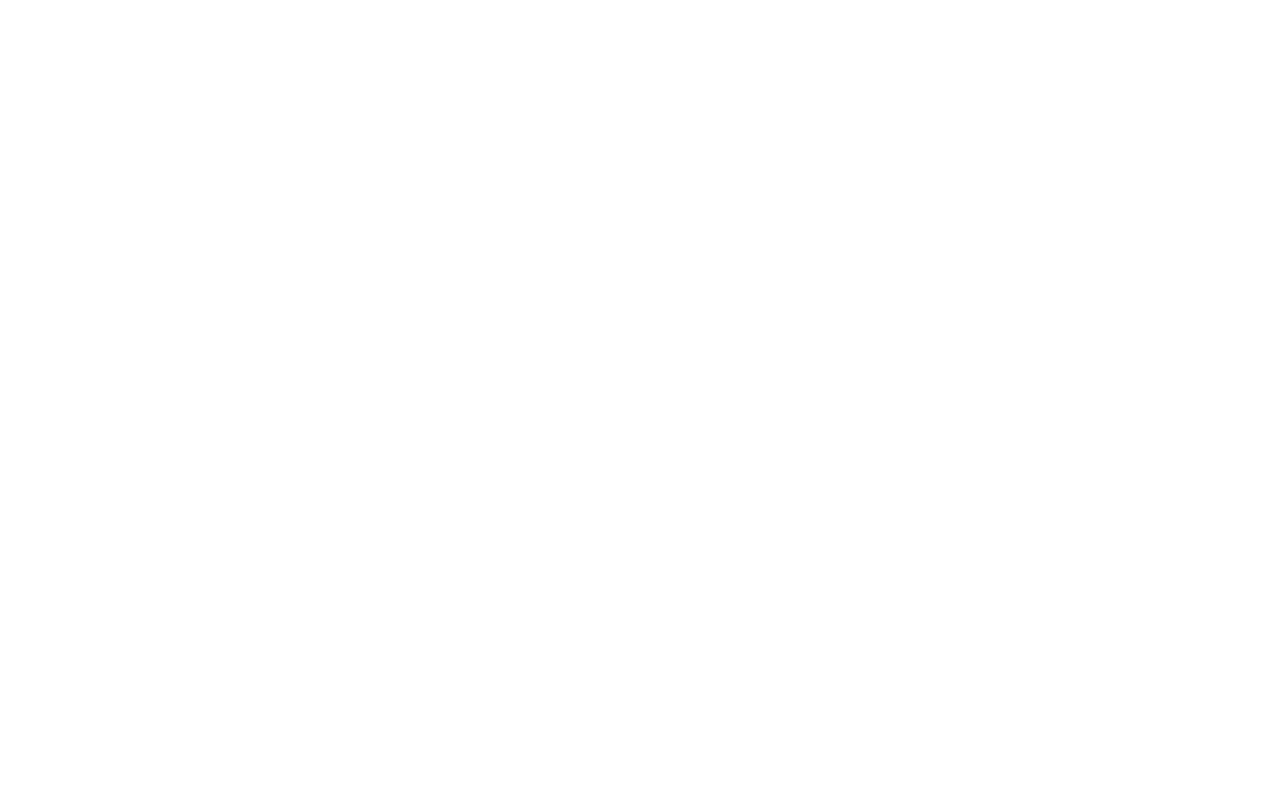
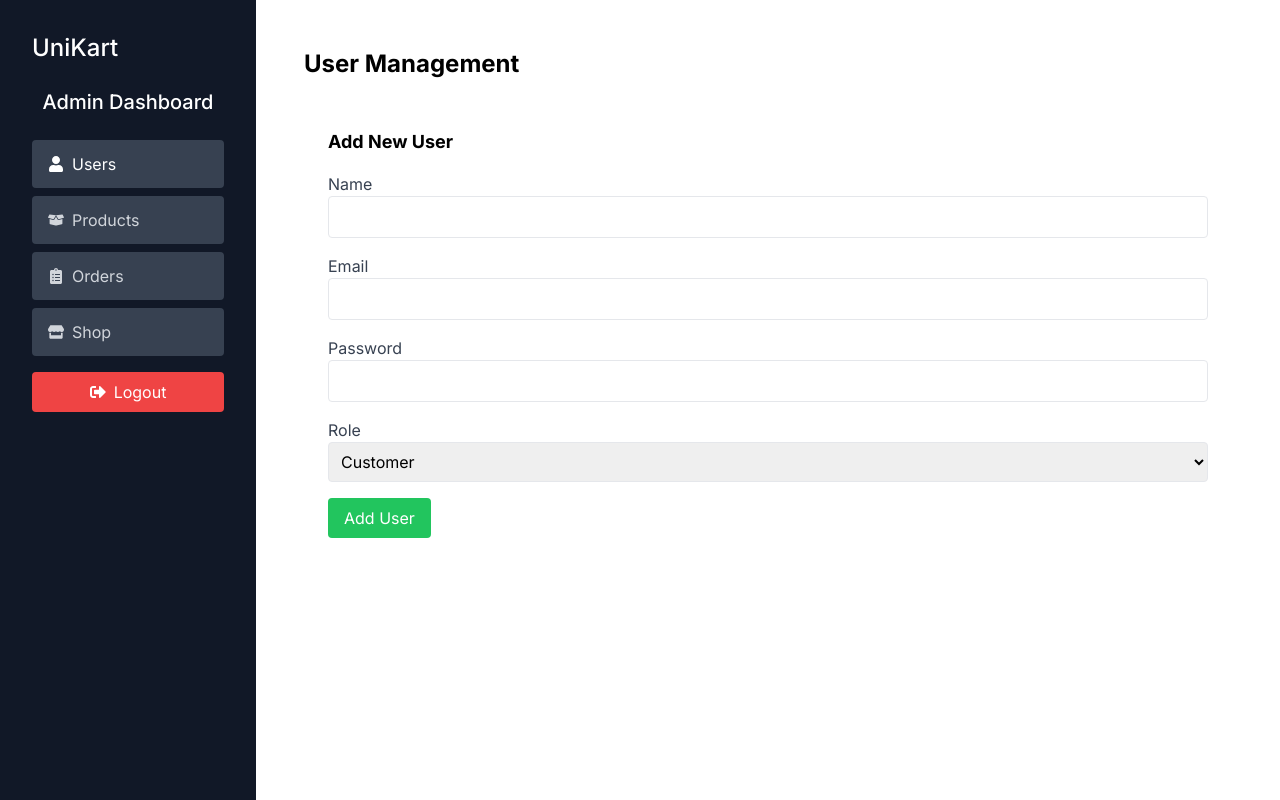
Before and after one commit to SunnyKumar-code/UniKart, a React (Vite) app: page /Admin/users in a window 1280 px wide. Before the commit this address had no page. Built offline with nearby package versions, Linux system fonts and the light colour scheme.

Commit message:
feat: add AdminHomePage and UserManagement components; update routing in App

```diff
--- a/src/App.jsx
+++ b/src/App.jsx
@@ -13,6 +13,8 @@
 import OrderDetailsPage from './pages/OrderDetailsPage'
 import MyOrdersPage from './pages/MyOrdersPage'
 import AdminLayout from './components/Admin/AdminLayout'
+import AdminHomePage from './pages/AdminHomePage'
+import UserManagement from './components/Admin/UserManagement'
 
 function App() {
   return (
@@ -35,7 +37,8 @@
         </Route>
         <Route path='/Admin' element={<AdminLayout/>}>
         {/*Admin Layout*/}
-
+        <Route index element={<AdminHomePage/>}/>
+        <Route path='users' element={<UserManagement/>}/>
         </Route>
       </Routes>
     </BrowserRouter>
--- /dev/null
+++ b/src/components/Admin/UserManagement.jsx
@@ -0,0 +1,105 @@
+import React, { useState } from 'react'
+
+const users = [
+    {
+        name: "john Doe",
+        email: "john@example.com",
+        role: "admin"
+    }
+]
+
+const UserManagement = () => {
+    const [formData, setFormData] = useState({
+        name: "",
+        email: "",
+        password: "",
+        role: "customer",
+    })
+
+    const handleChange = (e) => {
+        setFormData({
+            ...formData,
+            [e.target.name]: e.target.value
+        })
+    }
+    const handleSubmit = (e) => {
+        e.preventDefault();
+        // Add your form submission logic here
+        console.log("Form submitted:", formData);
+
+        //Reset the form after submission
+        setFormData({
+            name: "",
+            email: "",
+            password: "",
+            role: "customer",
+        })
+    }
+
+    return (
+        <div className='max-w-7xl mx-auto p-6'>
+            <h2 className='text-2xl font-bold mb-6'>User Management</h2>
+            {/* Add New User Form */}
+            <div className='p-6 rounded-lg mb-6'>
+                <h3 className='text-lg font-bold mb-4'>Add New User</h3>
+                <form onSubmit={handleSubmit}>
+                    <div className='mb-4'>
+                        <label className='block text-gray-700'>Name</label>
+                        <input
+                            type="text"
+                            name='name'
+                            value={formData.name}
+                            onChange={handleChange}
+                            className='w-full p-2 border rounded'
+                            required
+                        />
+                    </div>
+                    <div className='mb-4'>
+                        <label className='block text-gray-700'>Email</label>
+                        <input
+                            type="email"
+                            name='email'
+                            value={formData.email}
+                            onChange={handleChange}
+                            className='w-full p-2 border rounded'
+                            required
+                        />
+                    </div>
+
+                    <div className='mb-4'>
+                        <label className='block text-gray-700'>Password</label>
+                        <input
+                            type="password"
+                            name='password'
+                            value={formData.password}
+                            onChange={handleChange}
+                            className='w-full p-2 border rounded'
+                            required
+                        />
+                    </div>
+                    <div className='mb-4'>
+                        <label className='block text-gray-700'>Role</label>
+                        <select
+                            name="role"
+                            value={formData.role}
+                            onChange={handleChange}
+                            className='w-full p-2 border rounded'
+                        >
+                            <option value="customer">Customer</option>
+                            <option value="admin">Admin</option>
+                        </select>
+                    </div>
+                    <button type='submit' className='bg-green-500 text-white py-2 px-4 rounded hover:bg-green-600'>Add User</button>
+
+                </form>
+            </div>
+            {/*User List Management */}
+            <div className='overflow-x-auto shadow-md sm:rounded-lg'>
+                <table className='min-w-full text-left text-gray-500'></table>
+            </div>
+
+        </div>
+    )
+}
+
+export default UserManagement
--- /dev/null
+++ b/src/pages/AdminHomePage.jsx
@@ -0,0 +1,75 @@
+import React from 'react'
+import { Link } from 'react-router-dom'
+
+const AdminHomePage = () => {
+    const orders = [
+        {
+            _id:126354,
+            user:{
+                name:"John doe"
+            },
+            totalPrice:110,
+            status:"Processing"
+        }
+    ]
+  return (
+    <div className='max-w-7xl mx-auto p-6'>
+        <h1 className='text-3xl font-bold mb-6'>Admin Dashboard</h1>
+        <div className='grid grid-cols-1 sm:grid-cols-2 lg:grid-cols-3 gap-6'>
+            <div className='p-4 shadow-md rounded-lg'>
+                <h2 className='text-xl font-semibold'>Revenue</h2>
+                <p className='text-2xl'>Rs.50000</p>
+            </div>
+              <div className='p-4 shadow-md rounded-lg'>
+                <h2 className='text-xl font-semibold'>Total Orders</h2>
+                <p className='text-2xl'>200</p>
+                <Link to='/admin/orders' className='text-blue-500 hover:underline'>Manage Orders</Link>
+            </div>
+              <div className='p-4 shadow-md rounded-lg'>
+                <h2 className='text-xl font-semibold'>Total Products</h2>
+                <p className='text-2xl'>100</p>
+                <Link to='/admin/products' className='text-blue-500 hover:underline'>Manage Products</Link>
+            </div>
+        </div>
+
+        <div className='mt-6'>
+            <h2 className='text-2xl font-bold mb-4'>Recent Orders</h2>
+            <div className='overflow-x-auto'>
+                <table className='min-w-full text-left text-gray-700'>
+                    <thead className='bg-gray-100 text-xs uppercase text-gray-700'>
+                        <tr>
+                            <th className='py-3 px-4'>Order Id</th>
+                            <th className='py-3 px-4'>User</th>
+                            <th className='py-3 px-4'>Total Price</th>
+                            <th className='py-3 px-4'>Status</th>
+                        </tr>
+                    </thead>
+                    <tbody>
+                        {
+                            orders.length>0?(
+                                orders.map((order)=>(
+                                    <tr key={order._id} className='border-b hover:bg-gray-50 cursor-pointer'>
+                                        <td className='p-4'>{order._id}</td>
+                                        <td className='p-4'>{order.user.name}</td>
+                                        <td className='p-4'>{order.totalPrice}</td>
+                                        <td className='p-4'>{order.status}</td>
+                                    </tr>
+                            ))
+                            ):(
+                                <tr>
+                                    <td colSpan={4} className='p-4 text-center text-gray-500'>
+                                        No recent Order founds
+                                    </td>
+                                </tr>
+                            )
+                        }
+                    </tbody>
+                </table>
+            </div>
+        </div>
+
+    </div>
+  )
+}
+
+export default AdminHomePage
```
